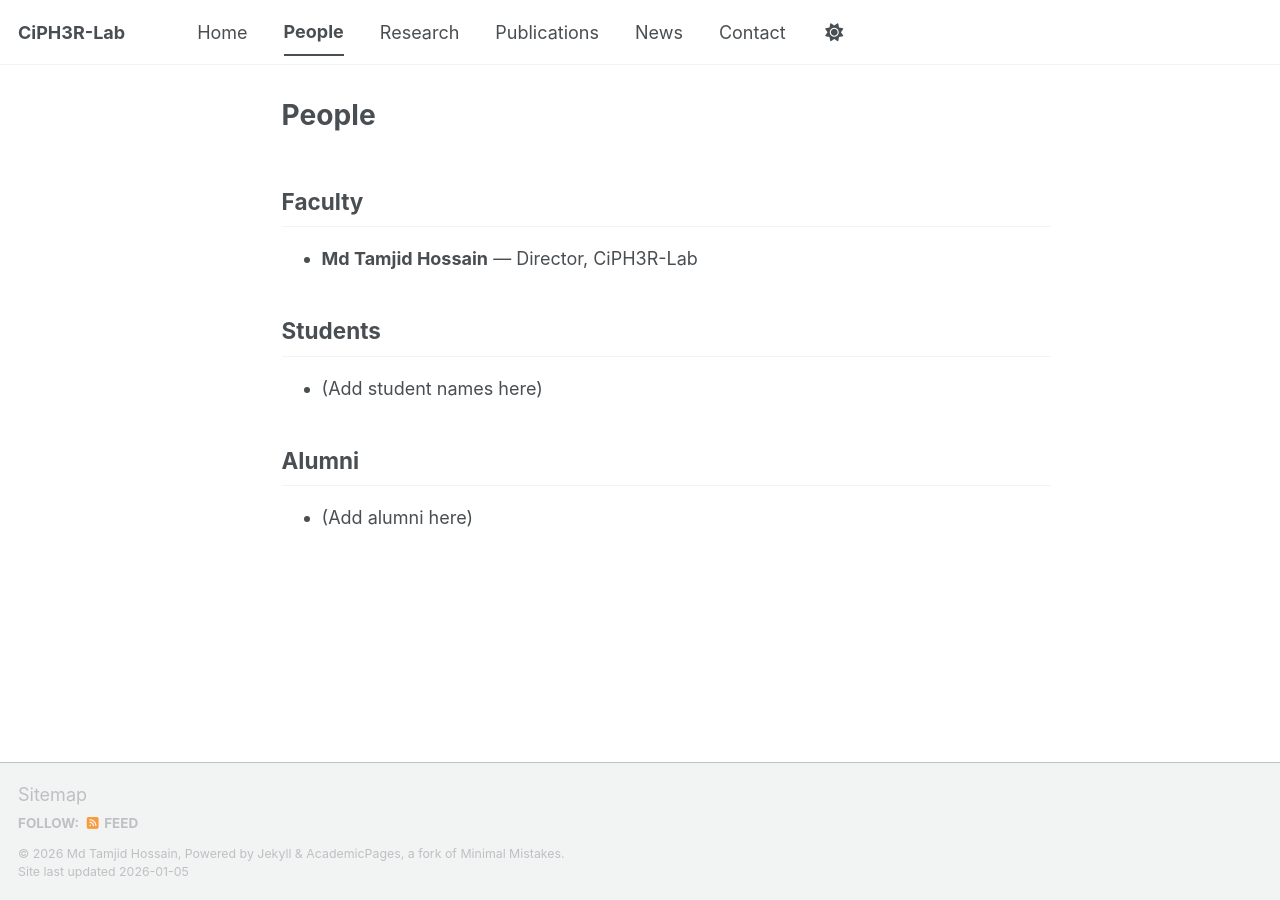
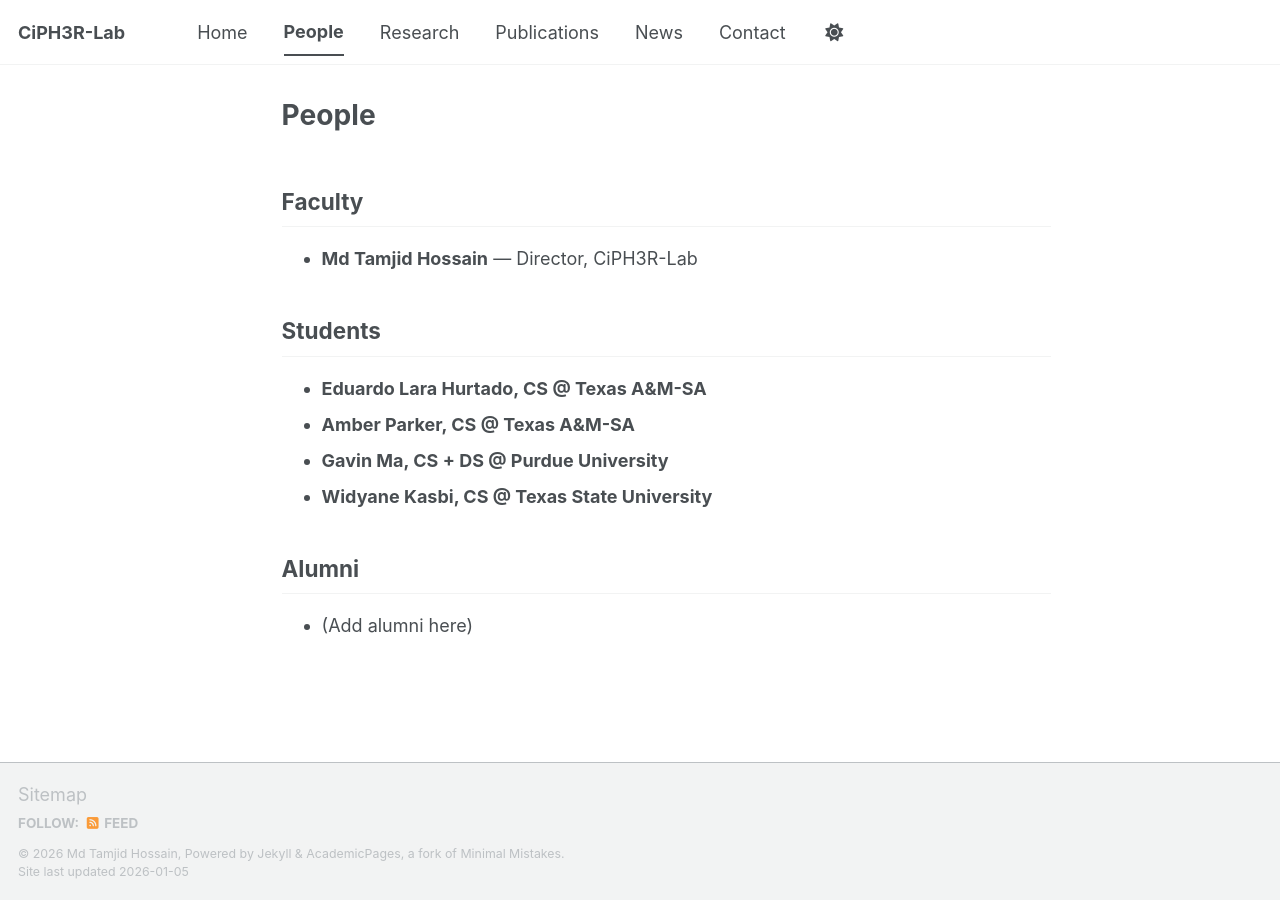
Before and after one commit to ciph3rLab/ciph3rLab.github.io, a Jekyll site: the page built from _pages/people.md, in a window 1280 px wide. Built offline with Jekyll 4.4.1, drawn with Linux system fonts in a browser that asks for light colours; a script bundle is joined from its source files by our own code; library files that are not in the unit come from our copies.

Commit message:
Update people.md

```diff
--- a/_pages/people.md
+++ b/_pages/people.md
@@ -10,7 +10,10 @@ author_profile: false
 
 ## Students
 
-- (Add student names here)
+- **Eduardo Lara Hurtado, CS @ Texas A&M-SA**
+- **Amber Parker, CS @ Texas A&M-SA**
+- **Gavin Ma, CS + DS @ Purdue University**
+- **Widyane Kasbi, CS @ Texas State University**
 
 ## Alumni
 
```
